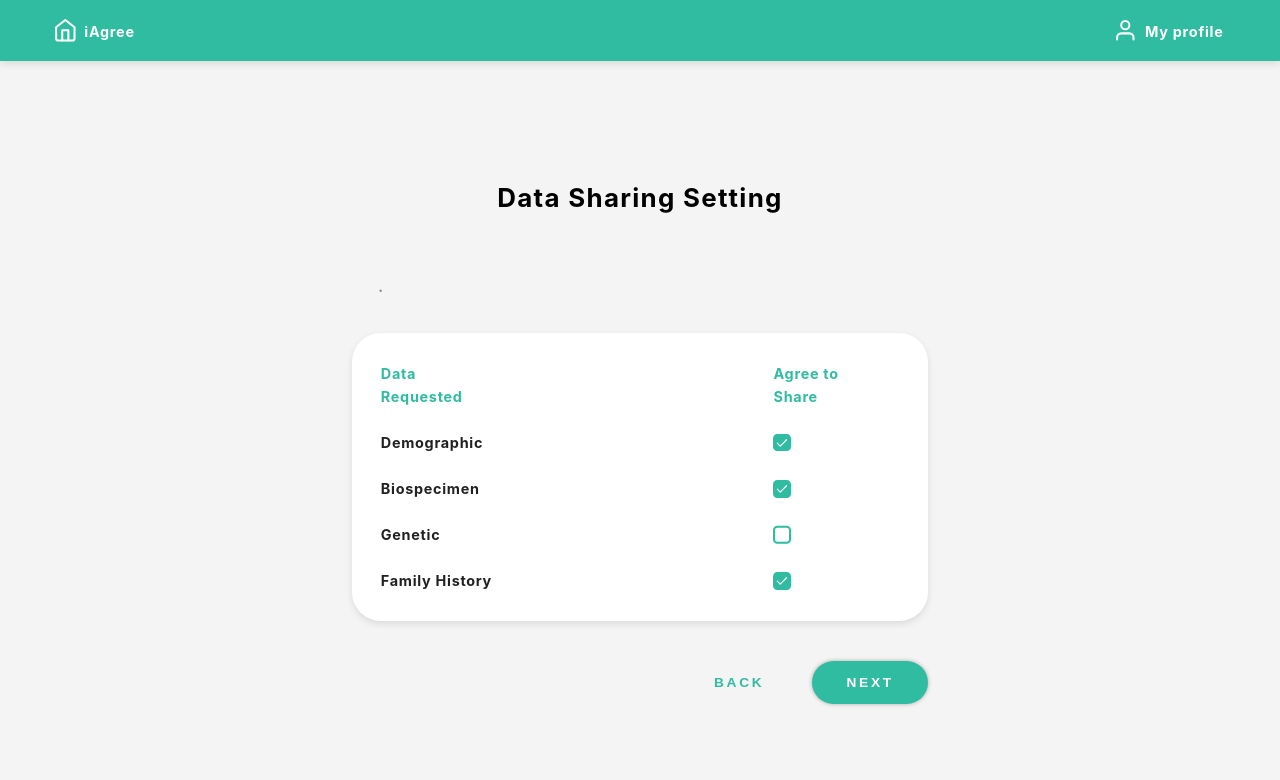
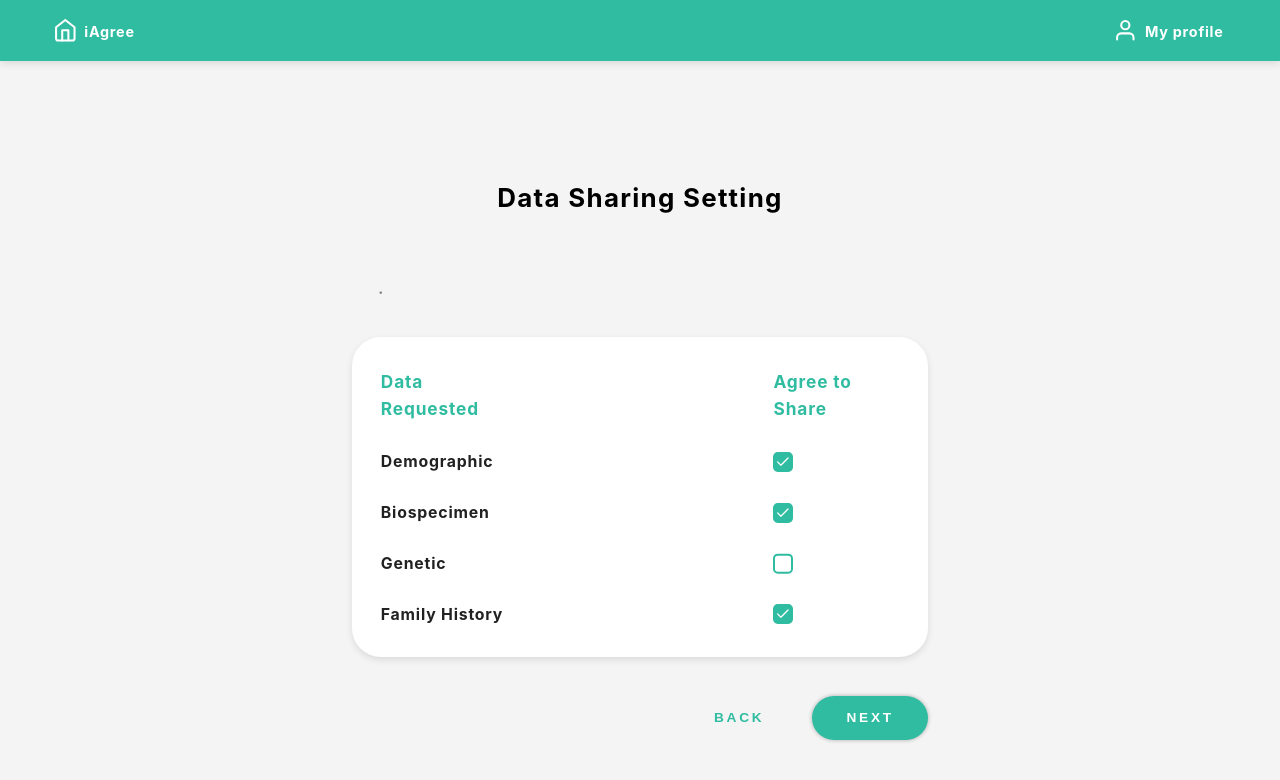
Before and after one commit to huzhx/baseline-preference, a React (Create React App) app: page /data-sharing-setting/1/1 in a window 1280 px wide. Shown: the top 780 px of the page. Built offline with nearby package versions, Linux system fonts and the light colour scheme.

Commit message:
adjust font-size

```diff
--- a/src/DataSharingElement.module.css
+++ b/src/DataSharingElement.module.css
@@ -6,7 +6,7 @@
   align-items: center;
   padding: 0.8em 0;
   color: var(--primary-text-color);
-  font-size: 1rem;
+  font-size: 1.1rem;
   font-weight: 650;
   line-height: 1.6em;
   letter-spacing: 0.05em;
--- a/src/RadioWithOption.module.css
+++ b/src/RadioWithOption.module.css
@@ -5,7 +5,7 @@
   align-items: center;
   padding: 0.8em 0;
   color: var(--primary-text-color);
-  font-size: 1rem;
+  font-size: 1.1rem;
   font-weight: 650;
   line-height: 1.6em;
   letter-spacing: 0.05em;
--- a/src/Study.module.css
+++ b/src/Study.module.css
@@ -16,10 +16,12 @@
 .study__content {
   display: flex;
   flex-direction: column;
+  font-weight: 600;
 }
 
 .study__content--highlighted {
   color: var(--primary-color);
+  font-weight: 650;
 }
 
 .study a {
--- a/src/StudyDataSharing.module.css
+++ b/src/StudyDataSharing.module.css
@@ -24,9 +24,9 @@
 
 .study_data_sharing__content__description {
   margin: 0em 1.5em 2em 1.5em;
-  font-size: 1.2em;
-  font-weight: 500;
-  line-height: 1.4em;
+  font-size: 1.2rem;
+  font-weight: 600;
+  line-height: 1.6em;
   letter-spacing: 0.05em;
   color: var(--secondary-text-color);
   text-align: justify;
--- a/src/StudyDataSharingForm.module.css
+++ b/src/StudyDataSharingForm.module.css
@@ -20,7 +20,7 @@
 
 .study_data_sharing_form__label {
   max-width: 5em;
-  font-size: 1rem;
+  font-size: 1.2rem;
   font-weight: 650;
   line-height: 1.6em;
   letter-spacing: 0.05em;
--- a/src/StudyDataSharingReview.module.css
+++ b/src/StudyDataSharingReview.module.css
@@ -24,9 +24,9 @@
 
 .study_data_sharing_review__content__description {
   margin: 0em 1.5em 2em 1.5em;
-  font-size: 1.2em;
-  font-weight: 500;
-  line-height: 1.4em;
+  font-size: 1.2rem;
+  font-weight: 600;
+  line-height: 1.6em;
   letter-spacing: 0.05em;
   color: var(--secondary-text-color);
   text-align: justify;
--- a/src/StudyDeclineSurveyForm.module.css
+++ b/src/StudyDeclineSurveyForm.module.css
@@ -8,8 +8,8 @@
 
 .study_decline_survey_form__question {
   color: var(--primary-text-color);
-  font-size: 1rem;
-  font-weight: 650;
+  font-size: 1.2rem;
+  font-weight: 600;
   line-height: 1.6em;
   letter-spacing: 0.05em;
   padding: 0.8em 0;
@@ -17,6 +17,7 @@
 
 .study_decline_survey_form__question--highlighted {
   color: var(--primary-color-dark);
+  font-weight: 650;
 }
 
 .study_decline_survey_form__comment {
--- a/src/Textarea.module.css
+++ b/src/Textarea.module.css
@@ -5,7 +5,7 @@
 
 .input {
   width: 100%;
-  font-size: 1rem;
+  font-size: 1.1rem;
   font-weight: 650;
   line-height: 1.6em;
   font-family: inherit;
--- a/src/index.css
+++ b/src/index.css
@@ -85,14 +85,14 @@ code {
   background-color: var(--background-color-light);
   border: 1px solid transparent;
   border-radius: 2em;
-  box-shadow: 0 0.2em 0.5em 0 rgba(0, 0, 0, 0.1);
+  box-shadow: var(--box-shadow);
   padding: 3em 2em 1em 2em;
   outline: none;
-  font-size: 1em;
+  font-size: 1.1rem;
   font-weight: 650;
   line-height: 1.6em;
   letter-spacing: 0.05em;
-  max-width: 40em;
+  max-width: 36.5em;
   animation: growDown 300ms ease-in-out forwards;
   transform-origin: top center;
 }
```
